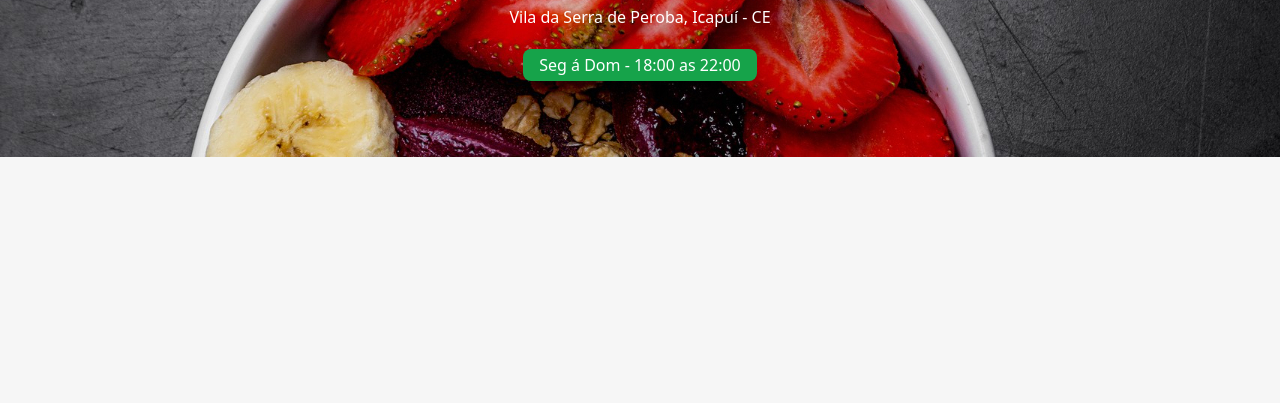
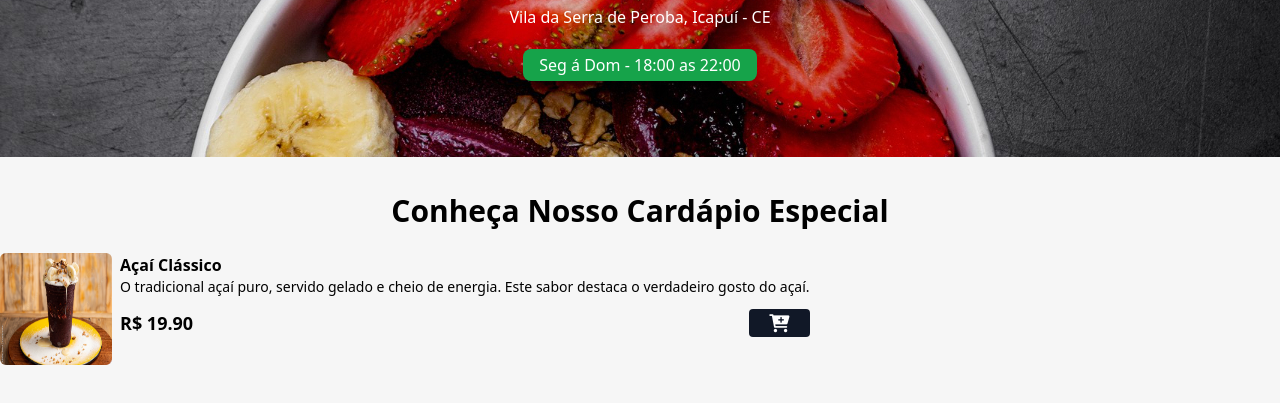
Before and after one commit to jesseprogran/acai-em-casa, a website: page index.html in a window 1280 px wide. Shown: the part 263-666 px from the top of the page. Drawn offline with Linux system fonts and the light colour scheme.

Commit message:
realizando a segunda etapa do projeto

```diff
--- a/index.html
+++ b/index.html
@@ -3,6 +3,13 @@
   <head>
     <meta charset="UTF-8" />
     <meta name="viewport" content="width=device-width, initial-scale=1.0" />
+    <link
+      rel="stylesheet"
+      href="https://cdnjs.cloudflare.com/ajax/libs/font-awesome/6.0.0-beta3/css/all.min.css"
+      integrity="sha512-Fo3rlrZj/k7ujTnHg4CGR2D7kSs0v4LLanw2qksYuRlEzO+tcaEPQogQ0KaoGN26/zrn20ImR1DfuLWnOo7aBA=="
+      crossorigin="anonymous"
+      referrerpolicy="no-referrer"
+    />
     <link rel="stylesheet" href="css/output.css" />
     <link rel="stylesheet" href="css/style.css" />
     <title>Açai em Casa</title>
@@ -27,5 +34,39 @@
       </div>
     </header>
     <!-- FIM HEADER -->
+
+    <h2 class="text-2xl md:text-3xl font-bold text-center mt-9 mb-6">
+      Conheça Nosso Cardápio Especial
+    </h2>
+
+    <!-- MENU -->
+    <div id="menu">
+      <main>
+        <!-- PRODUTO ITEM -->
+        <div class="flex gap-2">
+          <img
+            src="assets/acai01.jpeg"
+            class="w-28 h-28 rounded-md hover:scale-110 hover:-rotate-2 duration-300"
+            alt="açai 01"
+          />
+
+          <div>
+            <p class="font-bold">Açaí Clássico</p>
+            <p class="text-sm">
+              O tradicional açaí puro, servido gelado e cheio de energia. Este
+              sabor destaca o verdadeiro gosto do açaí.
+            </p>
+            <div class="flex items-center gap-2 justify-between mt-3">
+              <p class="font-bold text-lg">R$ 19.90</p>
+              <button class="bg-gray-900 px-5 rounded add-to-cart-btn">
+                <i class="fa fa-cart-plus text-lg text-white"></i>
+              </button>
+            </div>
+          </div>
+        </div>
+        <!-- FIM PRODUTO ITEM -->
+      </main>
+    </div>
+    <!-- FIM MENU -->
   </body>
 </html>
```
Also changed, not shown: assets/acai01.jpeg (added), assets/acai02.jpeg (added), assets/acai03.jpeg (added), css/output.css.
